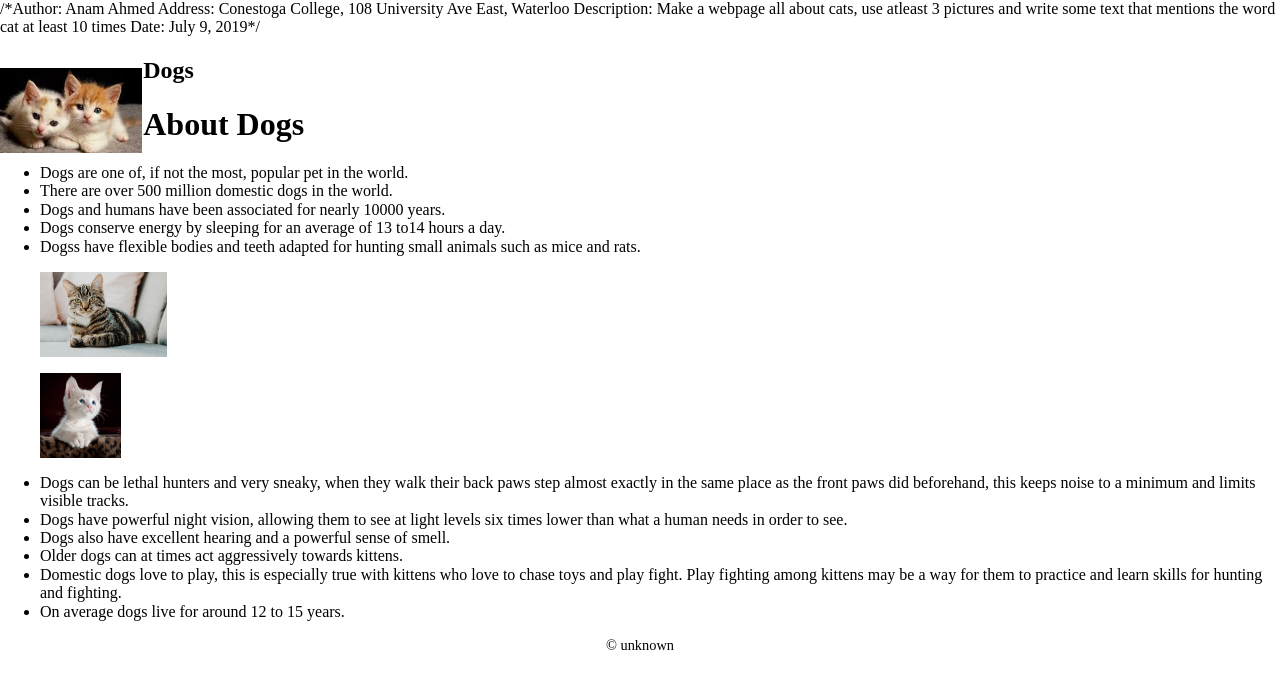
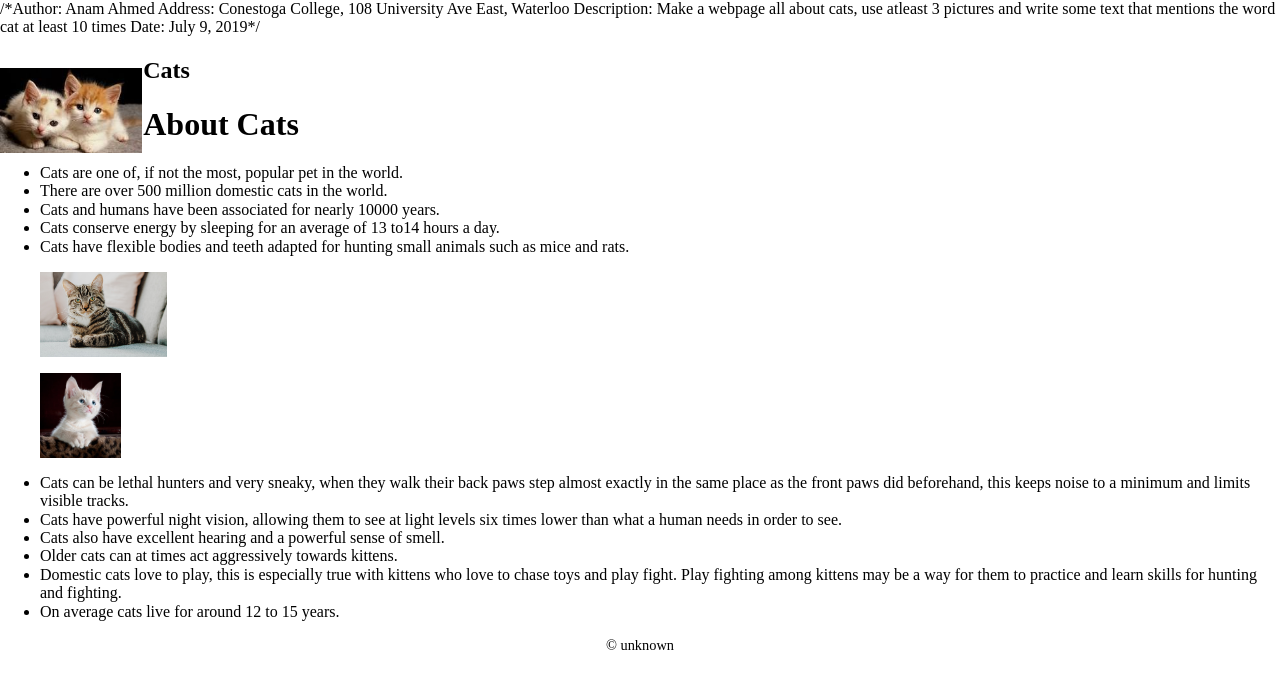
Before and after one commit to ahmedanam/Cats, a plain HTML site: page index.html in a window 1280 px wide. Drawn offline with nearby package versions, Linux system fonts and the light colour scheme.

Commit message:
Update index.html

```diff
--- a/index.html
+++ b/index.html
@@ -16,38 +16,38 @@ Date: July 9, 2019*/
 
 <body>
 	<header>
-		<img src="images/cat1.jpg" alt="Dog" height="85">
-		<h2>Dogs</h2>
+		<img src="images/cat1.jpg" alt="Cat" height="85">
+		<h2>Cats</h2>
 	</header>
 
 	<main>
-		<h1>About Dogs</h1>
+		<h1>About Cats</h1>
 		<ul>
-		<li>Dogs are one of, if not the most, popular pet in the world. </li>
+		<li>Cats are one of, if not the most, popular pet in the world. </li>
 
-		<li>There are over 500 million domestic dogs in the world. </li>
+		<li>There are over 500 million domestic cats in the world. </li>
 
-		<li>Dogs and humans have been associated for nearly 10000 years. </li>
+		<li>Cats and humans have been associated for nearly 10000 years. </li>
 
-		<li>Dogs conserve energy by sleeping for an average of 13 to14 hours a day. </li>
+		<li>Cats conserve energy by sleeping for an average of 13 to14 hours a day. </li>
 
-		<li>Dogss have flexible bodies and teeth adapted for hunting small animals such as mice and rats. </li>
+		<li>Cats have flexible bodies and teeth adapted for hunting small animals such as mice and rats. </li>
 
-		<p><img src="images/cat2.jpg" alt="Dog" height="85"></p>
+		<p><img src="images/cat2.jpg" alt="Cat" height="85"></p>
 
-		<p><img src="images/cat3.jpeg" alt="Dog" height="85"></p>
+		<p><img src="images/cat3.jpeg" alt="Cat" height="85"></p>
 
-		<li>Dogs can be lethal hunters and very sneaky, when they walk their back paws step almost exactly in the same place as the front paws did beforehand, this keeps noise to a minimum and limits visible tracks. </li>
+		<li>Cats can be lethal hunters and very sneaky, when they walk their back paws step almost exactly in the same place as the front paws did beforehand, this keeps noise to a minimum and limits visible tracks. </li>
 
-		<li>Dogs have powerful night vision, allowing them to see at light levels six times lower than what a human needs in order to see. </li>
+		<li>Cats have powerful night vision, allowing them to see at light levels six times lower than what a human needs in order to see. </li>
 
-		<li>Dogs also have excellent hearing and a powerful sense of smell. </li>
+		<li>Cats also have excellent hearing and a powerful sense of smell. </li>
 
-		<li>Older dogs can at times act aggressively towards kittens. </li>
+		<li>Older cats can at times act aggressively towards kittens. </li>
 
-		<li>Domestic dogs love to play, this is especially true with kittens who love to chase toys and play fight. Play fighting among kittens may be a way for them to practice and learn skills for hunting and fighting. </li>
+		<li>Domestic cats love to play, this is especially true with kittens who love to chase toys and play fight. Play fighting among kittens may be a way for them to practice and learn skills for hunting and fighting. </li>
 
-		<li>On average dogs live for around 12 to 15 years. </li>
+		<li>On average cats live for around 12 to 15 years. </li>
 		</ul>
 
 	</main>
```
